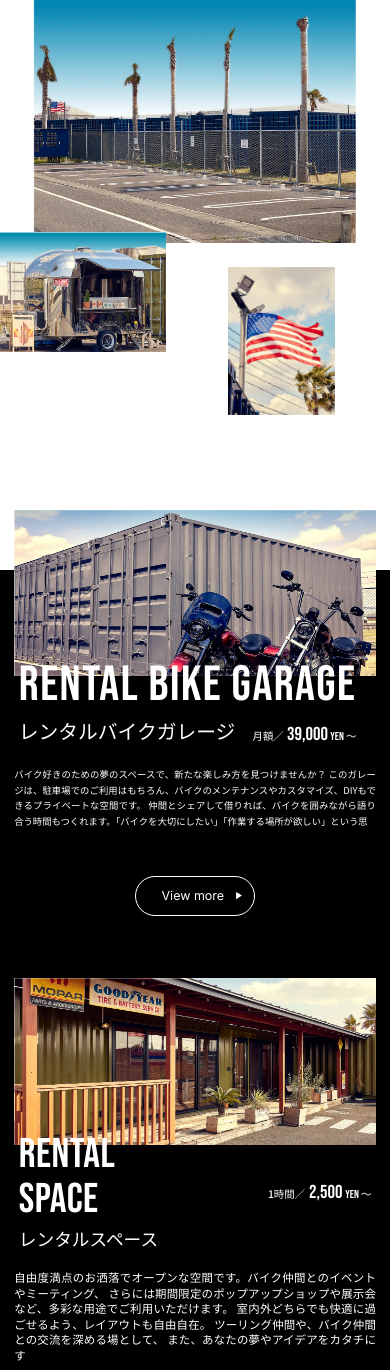
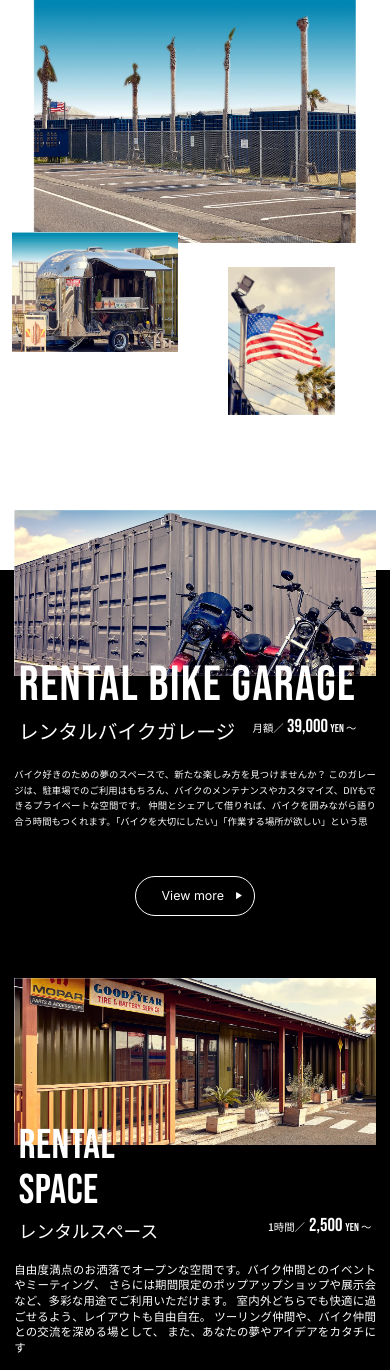
Before and after one commit to Mugen-Infotech/hashima, a PHP site: page / in a window 390 px wide. Shown: the part 2229-3599 px from the top of the page. Run offline with PHP 8.4, Linux system fonts and the light colour scheme; some libraries are stand-ins or nearby versions.

Commit message:
responsive issue fix

```diff
--- a/assets/css/style.css
+++ b/assets/css/style.css
@@ -3676,14 +3676,15 @@ input[type="file"]::file-selector-button {
     width: fit-content;
     margin-inline: auto;
     margin-top: 2.259375rem;
-    margin-right: inherit;
+    margin-right: auto;
   }
   .p-contact__tel {
     font-size: 3.875rem;
     line-height: 1.1129032258;
   }
   .p-contact__button {
-    margin-right: -1.25rem;
+    margin-right: auto;
+    margin-top: 2rem;
   }
   .p-facility-intro {
     margin-top: 5.984375rem;
@@ -3831,7 +3832,7 @@ input[type="file"]::file-selector-button {
   }
   .p-plan__background {
     top: 7.209375rem;
-    height: 165.46875rem;
+    height: 169.46875rem;
   }
   .p-plan__inner {
     width: 43.48125rem;
@@ -3850,7 +3851,7 @@ input[type="file"]::file-selector-button {
     margin-top: 0.9375rem;
   }
   .p-plan__main-price {
-    top: 25.70625rem;
+    top: 24.70625rem;
     right: 2.35625rem;
   }
   .p-plan__main-price-unit {
@@ -3893,7 +3894,7 @@ input[type="file"]::file-selector-button {
   }
   .p-plan__sub-price {
     position: absolute;
-    top: 24.375rem;
+    top: 28.375rem;
     right: 0.54375rem;
     margin-top: inherit;
     margin-right: inherit;
@@ -3920,6 +3921,15 @@ input[type="file"]::file-selector-button {
     margin-inline: auto;
     margin-top: 5.4125rem;
   }
+  .p-concept__img{
+    margin-right: auto;
+  }
+  .p-facility-intro__img--shop{
+    left: 12px;
+  }
+  .p-plan__sub-title{
+    padding-top: 17.4375rem;
+  }
 }
 /* Add this to your CSS */
 @media (min-width: 751px) {
```
